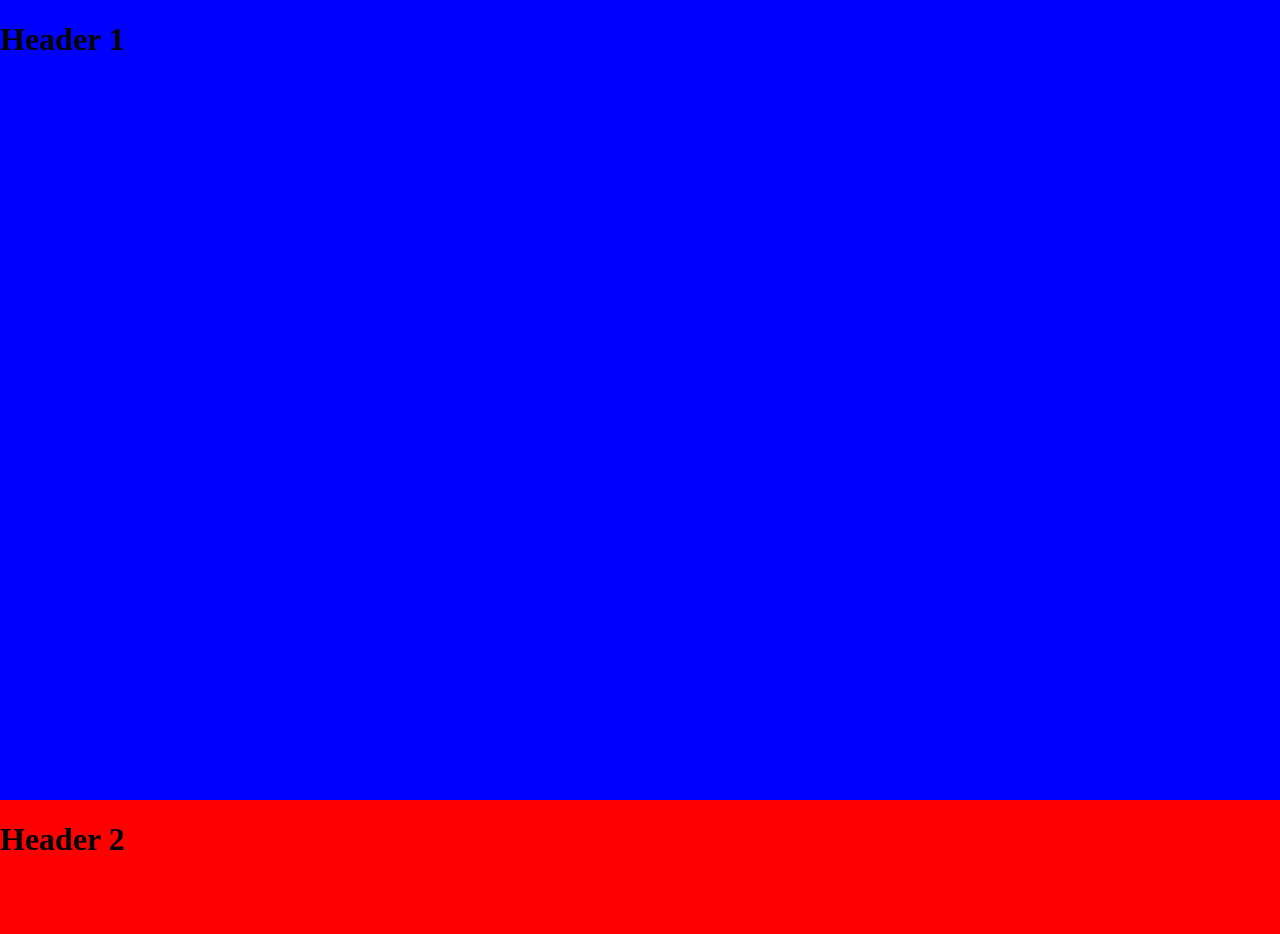
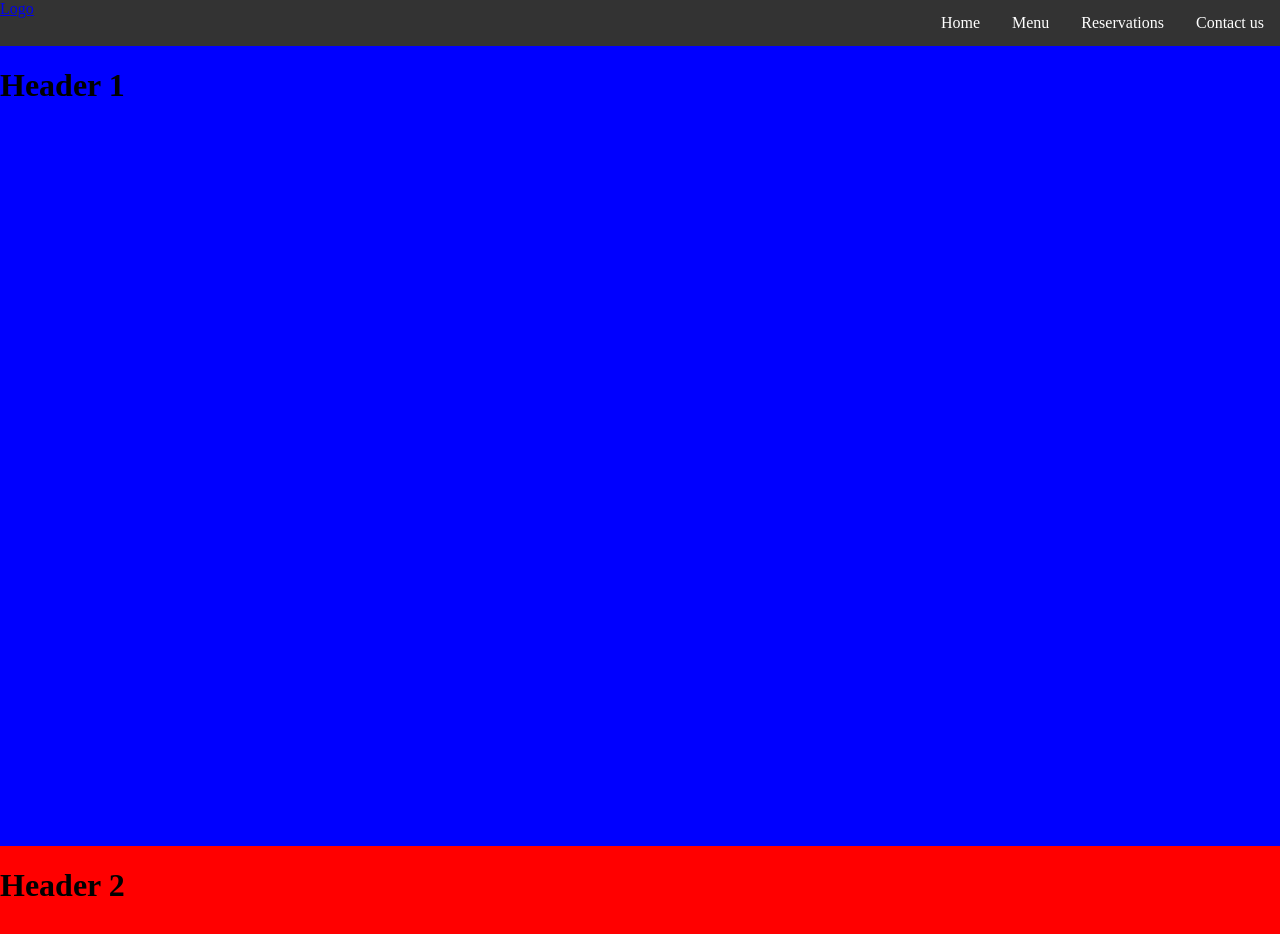
Before and after one commit to Enes033/WebMidterm, a plain HTML site: page main.html in a window 1280 px wide. Shown: the top 934 px of the page. Drawn offline with Linux system fonts and the light colour scheme.

Commit message:
Create Navbar

```diff
--- a/main.html
+++ b/main.html
@@ -9,6 +9,15 @@
 
 </head>
 <body>
+    <nav>
+        <div><a href="#">Logo</a></div>
+        <div class="link-container">
+            <a href="#">Home</a>
+            <a href="#">Menu</a>
+            <a href="#">Reservations</a>
+            <a href="#">Contact us</a>
+        </div>
+    </nav>
     <div class="blue container"><h1>Header 1</h1></div>
     <div class="red container"><h1>Header 2</h1></div>
     <div class="green container"><h1>Header 3</h1></div>
--- a/style.css
+++ b/style.css
@@ -25,3 +25,28 @@ div{
 .green{
     background-color: green;
 }
+
+nav{
+    background-color: #333;
+    overflow: hidden;
+    display: flex;
+    justify-content: space-between;
+}
+
+.link-container{
+    display: flex;
+    justify-content: right;
+}
+
+.link-container a{
+    display: block;
+    color: white;
+    text-align: center;
+    padding: 14px 16px;
+    text-decoration: none;
+}
+
+.link-container a:hover{
+    background-color: #ddd;
+    color: black;
+}
```
